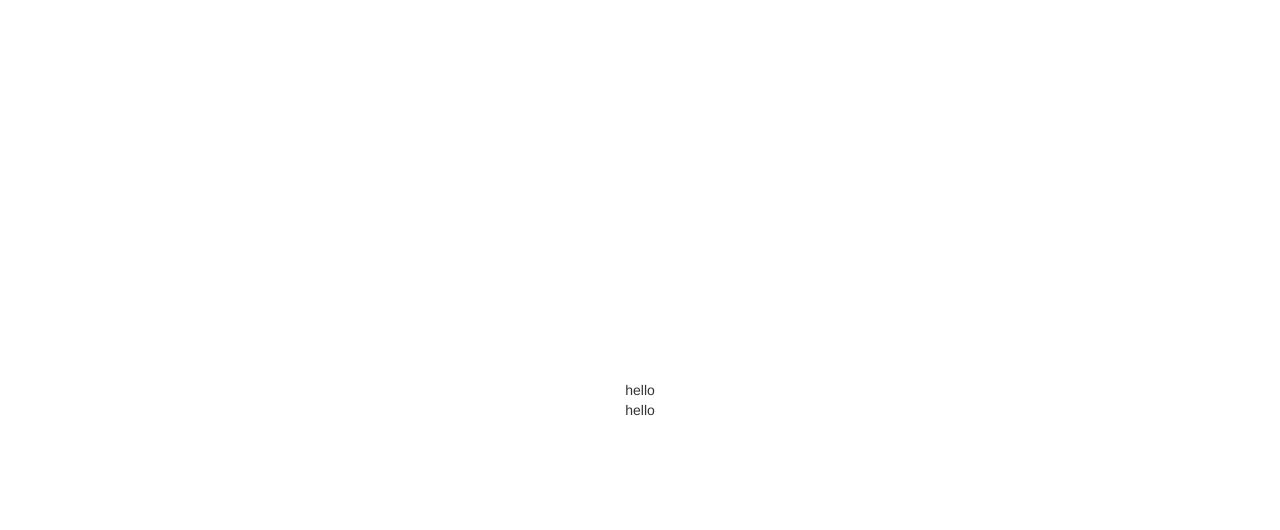
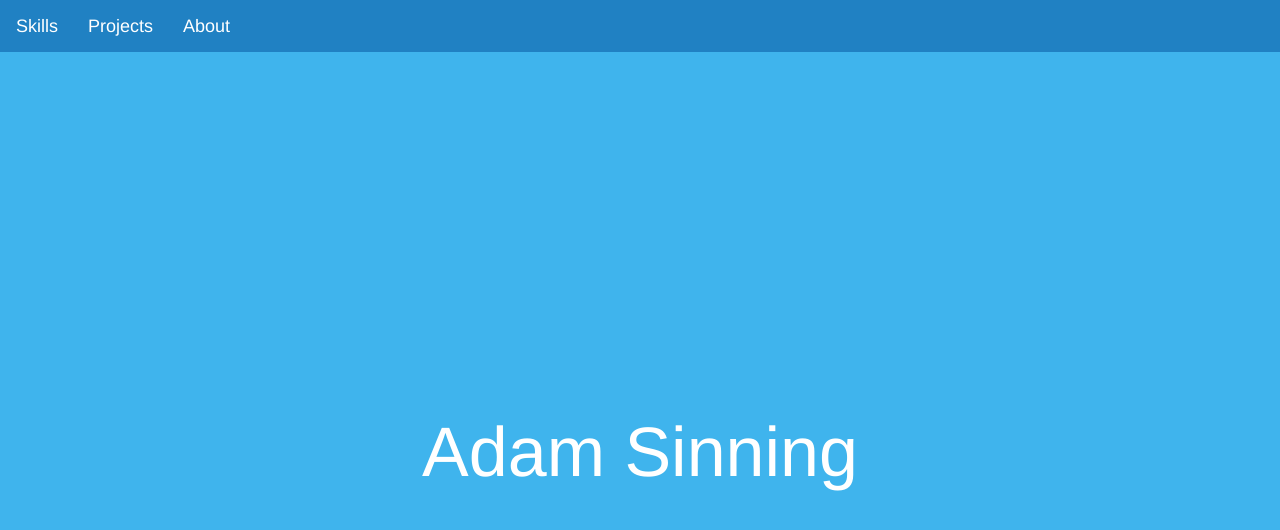
Before and after one commit to sinninga/first-portfolio, a React app: page / in a window 1280 px wide. Shown: the top 530 px of the page. Built offline with nearby package versions, Linux system fonts and the light colour scheme.

Commit message:
navbar updated with tabs

```diff
--- a/assets/stylesheets/application.scss
+++ b/assets/stylesheets/application.scss
@@ -2,9 +2,29 @@
   font-family: Helvetica;
 }
 
-#root {
-  height: 100vh;
+.navbar {
+  background-color: #2081C3;
+  border-radius: 0;
+  margin: 0;
+}
+
+.navbar-brand {
+  color: white;
+}
+
+.banner {
   display: flex;
   align-items: center;
   justify-content: center;
+  background-color: #3FB4ED;
+  height: 100vh;
+  color: white;
+  font-size: 5em;
 }
+
+// #root {
+//   height: 100vh;
+//   display: flex;
+//   align-items: center;
+//   justify-content: center;
+// }
--- a/package.json
+++ b/package.json
@@ -27,6 +27,7 @@
     "webpack-dev-server": "^3.1.10"
   },
   "dependencies": {
+    "@material-ui/core": "^4.0.0-rc.0",
     "bootstrap": "^4.3.1",
     "react": "16.2",
     "react-bootstrap": "^1.0.0-beta.9",
--- a/src/components/banner.jsx
+++ b/src/components/banner.jsx
@@ -3,8 +3,8 @@
 class Banner extends Component {
   render() {
     return (
-      <div className="first">
-        hello
+      <div className="banner">
+        Adam Sinning
       </div>
     )
   }
--- a/src/components/navbar.jsx
+++ b/src/components/navbar.jsx
@@ -3,10 +3,12 @@
 class Navbar extends Component {
   render() {
     return (
-      <div className="first">
-        hello
-      </div>
-    )
+      <nav className="navbar navbar-light bg-light">
+        <a className="navbar-brand" href="#">Skills</a>
+        <a className="navbar-brand" href="#">Projects</a>
+        <a className="navbar-brand" href="#">About</a>
+      </nav>
+    );
   }
 }
 
```
Also changed, not shown: 2 other files (tests, documents, lock files or other folders).
